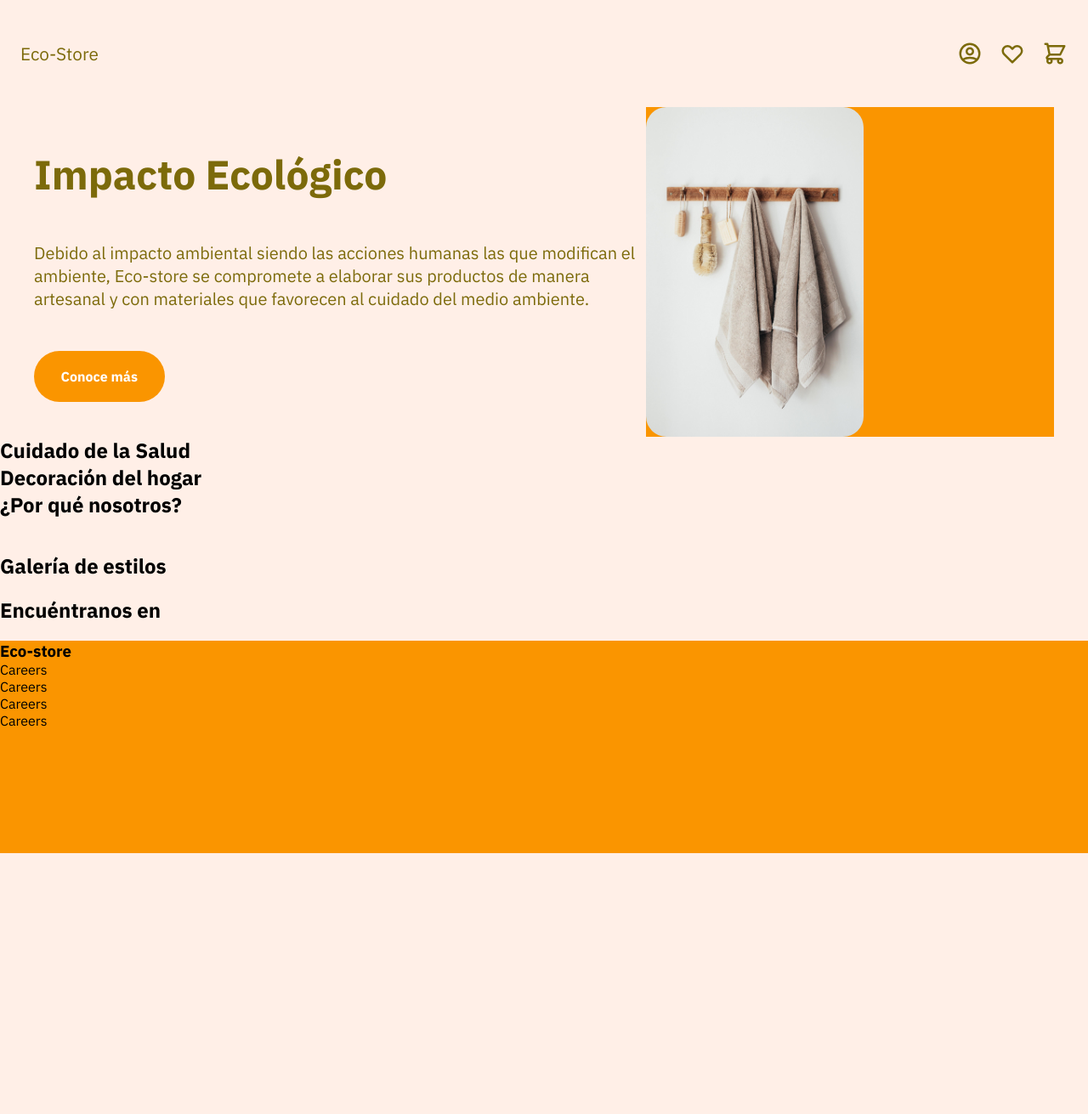
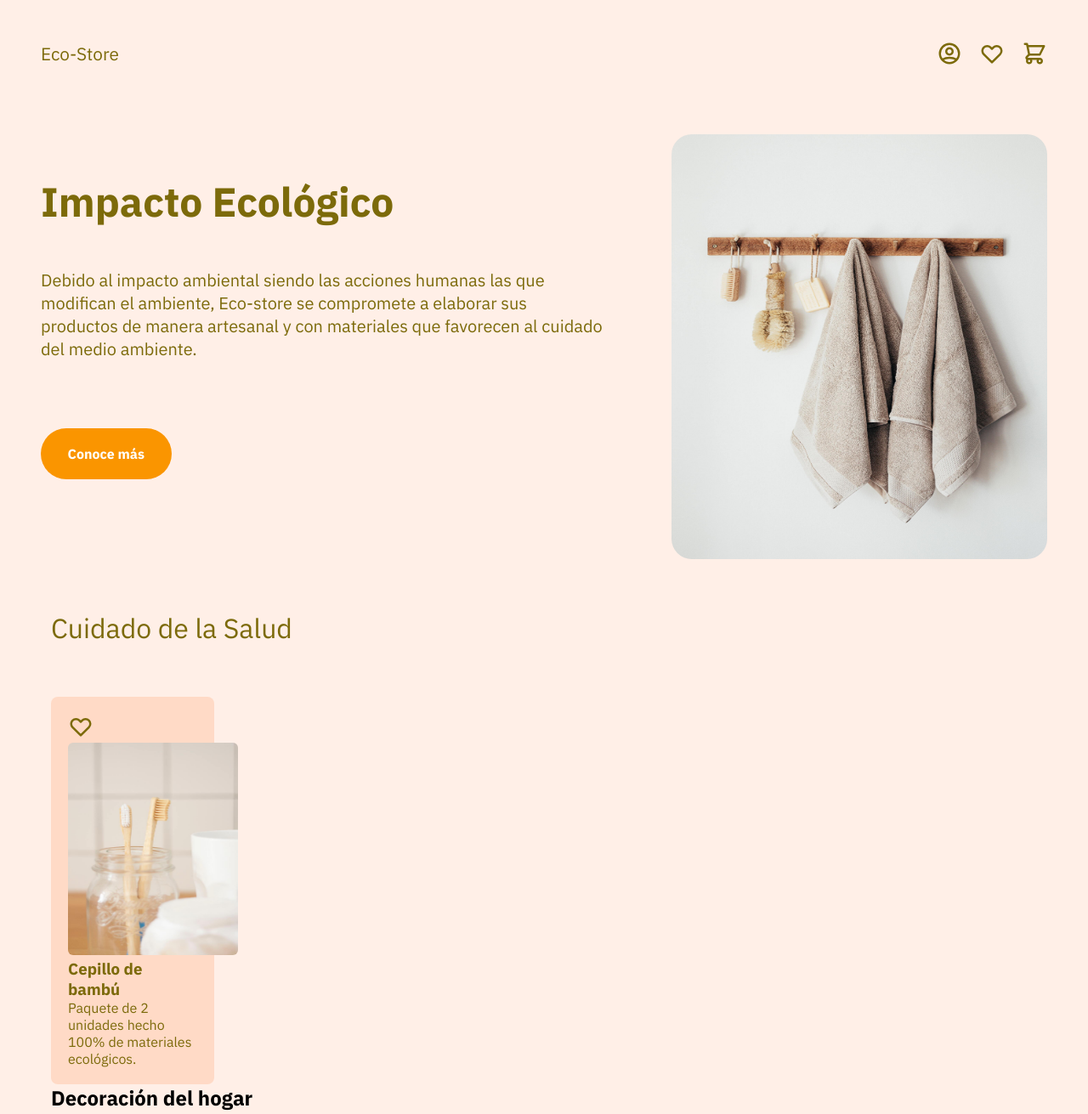
Before and after one commit to Linen220/Eco-store, a plain HTML site: page index.html in a window 1280 px wide. Shown: the top 1311 px of the page at 85% size. Before the commit the page ends 1004 px from the top, so only its background shows below. Drawn offline with Linux system fonts and the light colour scheme.

Commit message:
add style

```diff
--- a/index.html
+++ b/index.html
@@ -55,6 +55,18 @@
         <section class="product-section">
             <div class="healtcare">
                 <h2>Cuidado de la Salud</h2>
+                <div class="card-section">
+                    <div class="product-card">
+                        <svg alt="heart icon" class="nav-img" width="30" height="30" viewBox="0 0 24 24" fill="none" xmlns="http://www.w3.org/2000/svg">
+                            <path d="M3.34255 7.7779C3.5687 7.23194 3.90017 6.73586 4.31804 6.31799C4.7359 5.90012 5.23198 5.56865 5.77795 5.3425C6.32392 5.11635 6.90909 4.99995 7.50004 4.99995C8.09099 4.99995 8.67616 5.11635 9.22213 5.3425C9.7681 5.56865 10.2642 5.90012 10.682 6.31799L12 7.63599L13.318 6.31799C14.162 5.47407 15.3066 4.99997 16.5 4.99997C17.6935 4.99997 18.8381 5.47407 19.682 6.31799C20.526 7.16191 21.0001 8.30651 21.0001 9.49999C21.0001 10.6935 20.526 11.8381 19.682 12.682L12 20.364L4.31804 12.682C3.90017 12.2641 3.5687 11.7681 3.34255 11.2221C3.1164 10.6761 3 10.0909 3 9.49999C3 8.90904 3.1164 8.32387 3.34255 7.7779Z" stroke="#7C6A0A" stroke-width="2" stroke-linecap="round" stroke-linejoin="round"/>
+                        </svg>
+                        <picture class="product-image">
+                            <img src="./assets/img/products/toothbrush.jpg" alt="">
+                        </picture>
+                        <h3>Cepillo de bambú</h3>
+                        <p>Paquete de 2 unidades hecho 100% de materiales ecológicos.</p>
+                    </div>
+                </div>
             </div>
             <div class="furniture">
                 <h2>Decoración del hogar</h2>
--- a/sass/style.scss
+++ b/sass/style.scss
@@ -36,7 +36,7 @@ nav {
     inline-size: 100%;
 
     // El padding se adapta a la pantalla mobil o pc, demasiado útil para el responsive
-    padding-inline: 1.5rem; // Da como resultado un padding hacia la izquierda y derecha
+    padding-inline: 3rem; // Da como resultado un padding hacia la izquierda y derecha
     padding-block: 3rem; // Da como resultado un padding hacia arriba y abajo
 
     // Otra forma de agregar padding (clásica)
@@ -72,22 +72,20 @@ nav {
 
 article {
     display: flex;
-    // gap: 20rem;
+    gap: 5rem;
     color: $primary-text-color;
-    margin-inline: 2.5rem;
+    margin-inline: 3rem;
+    padding-block-start: 2rem;
     .impact-section {
-
-        // gap: ;
         width: 60%;
         h1 {
             font-size: 3em;
-            // font-size: 60px;
             font-weight: 600;
             margin-block: 3rem;
         }
         p {
             font-size: 1.25rem;
-            margin-block-end: 3rem;
+            margin-block-end: 5rem;
         }
         button {
             width: 12vw;
@@ -102,11 +100,42 @@ article {
     }
     .image-section {
         width: 40%;
-        background-color: #FA9500;
         img {
-            height: 100%;
-            width: 20vw;
+            display: block;
+            max-height: 500px;
+            width: 100%;
+            // width: 20vw;
             border-radius: 1.5rem;
+        }
+    }
+}
+
+.product-section {
+    width: 100%;
+    height: auto;
+    // background-color: red;
+    padding: 60px;
+    .healtcare {
+        h2 {
+            color: $primary-text-color;
+            padding-bottom: 60px;
+            font-weight: 400;
+            font-size: 2em;
+        }
+    }
+
+    .product-card {
+        width: 15vw;
+        height: auto;
+        background-color: $secondary-color;
+        color: $primary-text-color;
+        padding: 20px;
+        border-radius: 8px;
+        img{
+            width: 200px;
+            height: 250px;
+            background-size: cover;
+            border-radius: 6px;
         }
     }
 }
```
Also changed, not shown: css/style.css, 1 other file.
